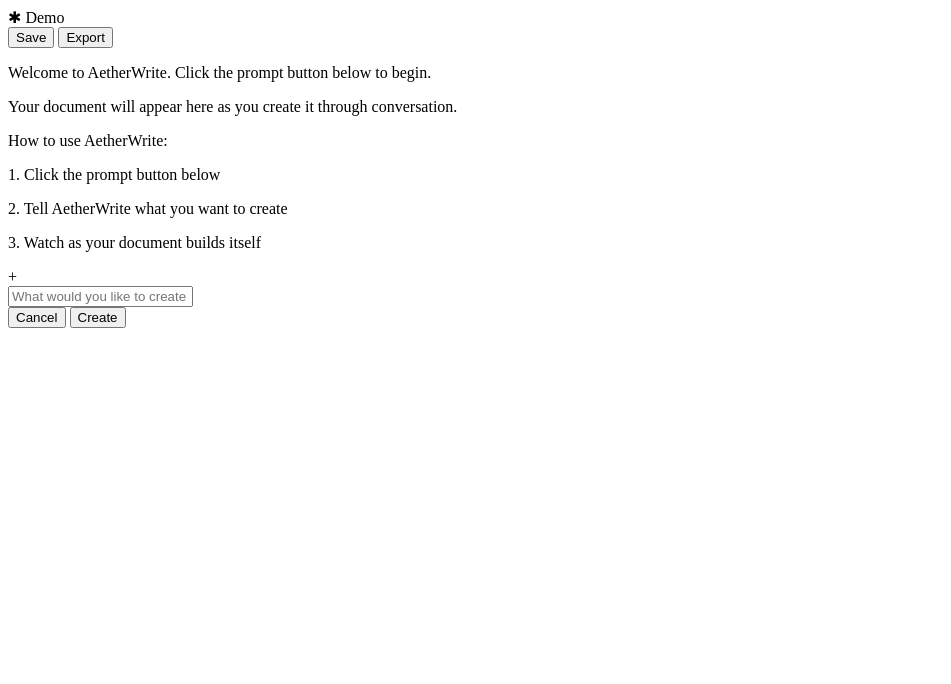
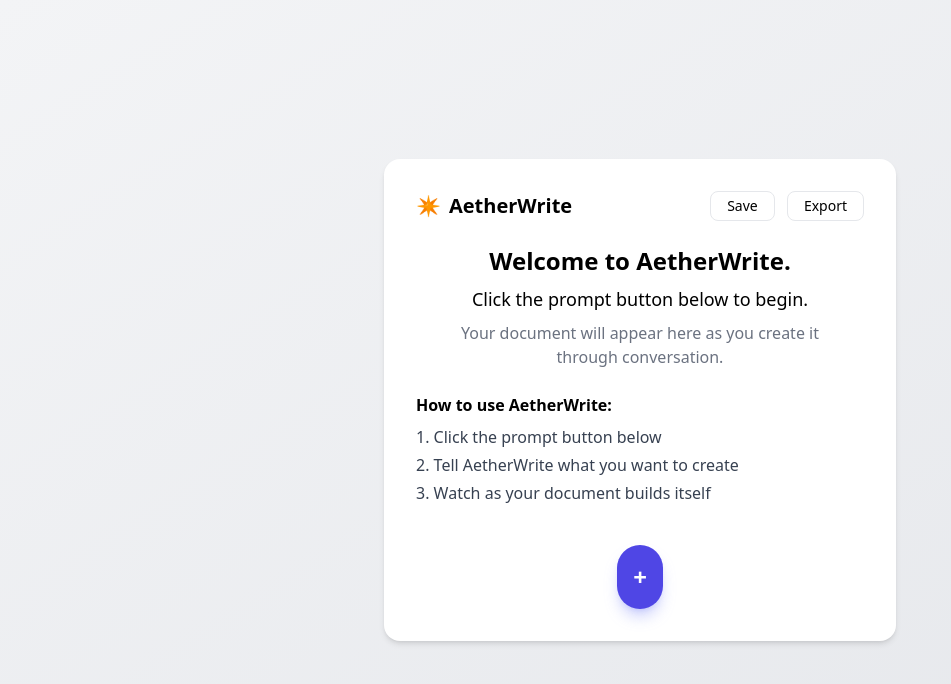
Before and after one commit to Warrrrrr/aetherwrite_ui_test, a plain HTML site: page index.html in a window 1280 px wide. Shown: the whole page, without its empty margins (0-951 px from the left). Drawn offline with nearby package versions, Linux system fonts and the light colour scheme.

Commit message:
Update index.html
V4 with Tailwind cdn

```diff
--- a/index.html
+++ b/index.html
@@ -1,53 +1,87 @@
 <!DOCTYPE html>
 <html lang="en">
 <head>
-    <meta charset="UTF-8">
-    <meta name="viewport" content="width=device-width, initial-scale=1.0">
-    <title>AW Demo</title>
-    <link rel="stylesheet" href="styles.css">
+  <meta charset="UTF-8" />
+  <meta name="viewport" content="width=device-width, initial-scale=1.0" />
+  <title>AetherWrite</title>
+  <!-- Tailwind via CDN -->
+  <script src="https://cdn.tailwindcss.com"></script>
+  <style>
+    /* Optional: simple fade animation for prompt box */
+    .fade-in {
+      animation: fadeIn 0.2s ease-in-out;
+    }
+    @keyframes fadeIn {
+      from { opacity: 0; transform: translateY(10px); }
+      to { opacity: 1; transform: translateY(0); }
+    }
+  </style>
 </head>
-<body>
-    <div class="container">
-        <div class="header">
-            <div class="logo">
-                <span class="logo-icon">✱</span>
-                <span>Demo</span>
-            </div>
-            <div class="document-actions">
-                <button class="action-btn">Save</button>
-                <button class="action-btn">Export</button>
-            </div>
-        </div>
+<body class="min-h-screen flex items-center justify-center bg-gradient-to-br from-gray-100 to-gray-200">
 
-        <div class="editor-container">
-            <div id="editor">
-                <p>Welcome to AetherWrite. Click the prompt button below to begin.</p>
-                <p class="placeholder-text">Your document will appear here as you create it through conversation.</p>
+  <div class="bg-white shadow-md rounded-2xl w-full max-w-lg p-8 text-center relative">
 
-                <div class="response-area">
-                    <div class="response-title">How to use AetherWrite:</div>
-                    <p>1. Click the prompt button below</p>
-                    <p>2. Tell AetherWrite what you want to create</p>
-                    <p>3. Watch as your document builds itself</p>
-                </div>
-            </div>
-        </div>
+    <!-- Header -->
+    <div class="flex justify-between items-center mb-6">
+      <h1 class="text-xl font-semibold flex items-center">
+        <span class="mr-2">✴️</span> AetherWrite
+      </h1>
+      <div class="space-x-2">
+        <button class="px-4 py-1 border rounded-lg text-sm font-medium hover:bg-gray-50">Save</button>
+        <button class="px-4 py-1 border rounded-lg text-sm font-medium hover:bg-gray-50">Export</button>
+      </div>
     </div>
 
-    <div class="prompt-container">
-        <div class="prompt-sign" id="promptSign">
-            <span>+</span>
-        </div>
+    <!-- Welcome Section -->
+    <h2 class="text-2xl font-semibold mb-2">Welcome to AetherWrite.</h2>
+    <p class="text-lg font-medium mb-2">Click the prompt button below to begin.</p>
+    <p class="text-gray-500 mb-6">
+      Your document will appear here as you create it <br />
+      through conversation.
+    </p>
 
-        <div class="prompt-box" id="promptBox">
-            <input type="text" class="prompt-input" placeholder="What would you like to create today?">
-            <div class="prompt-actions">
-                <button class="prompt-btn prompt-cancel">Cancel</button>
-                <button class="prompt-btn prompt-submit">Create</button>
-            </div>
-        </div>
+    <!-- Instructions -->
+    <div class="text-left mb-10">
+      <h3 class="font-semibold mb-2">How to use AetherWrite:</h3>
+      <ol class="list-decimal list-inside space-y-1 text-gray-700">
+        <li>Click the prompt button below</li>
+        <li>Tell AetherWrite what you want to create</li>
+        <li>Watch as your document builds itself</li>
+      </ol>
     </div>
 
-    <script src="script.js"></script>
+    <!-- Floating Plus Button -->
+    <div class="flex justify-center">
+      <button id="promptBtn" class="bg-indigo-600 hover:bg-indigo-700 text-white rounded-full p-4 shadow-lg shadow-indigo-400/40">
+        <span class="text-2xl font-bold">+</span>
+      </button>
+    </div>
+
+    <!-- Prompt Box (hidden by default) -->
+    <div id="promptBox" class="hidden fade-in absolute bottom-24 left-1/2 transform -translate-x-1/2 w-11/12 max-w-md bg-white shadow-lg rounded-xl p-4">
+      <input type="text" placeholder="What would you like to create today?"
+        class="w-full border border-gray-300 rounded-lg px-3 py-2 mb-3 focus:outline-none focus:ring-2 focus:ring-indigo-500" />
+      <div class="flex justify-end space-x-2">
+        <button id="cancelBtn" class="px-4 py-1 border rounded-lg text-sm font-medium hover:bg-gray-50">Cancel</button>
+        <button id="createBtn" class="px-4 py-1 bg-indigo-600 text-white rounded-lg text-sm font-medium hover:bg-indigo-700">Create</button>
+      </div>
+    </div>
+
+  </div>
+
+  <!-- JavaScript -->
+  <script>
+    const promptBtn = document.getElementById("promptBtn");
+    const promptBox = document.getElementById("promptBox");
+    const cancelBtn = document.getElementById("cancelBtn");
+
+    promptBtn.addEventListener("click", () => {
+      promptBox.classList.toggle("hidden");
+    });
+
+    cancelBtn.addEventListener("click", () => {
+      promptBox.classList.add("hidden");
+    });
+  </script>
 </body>
 </html>
```
